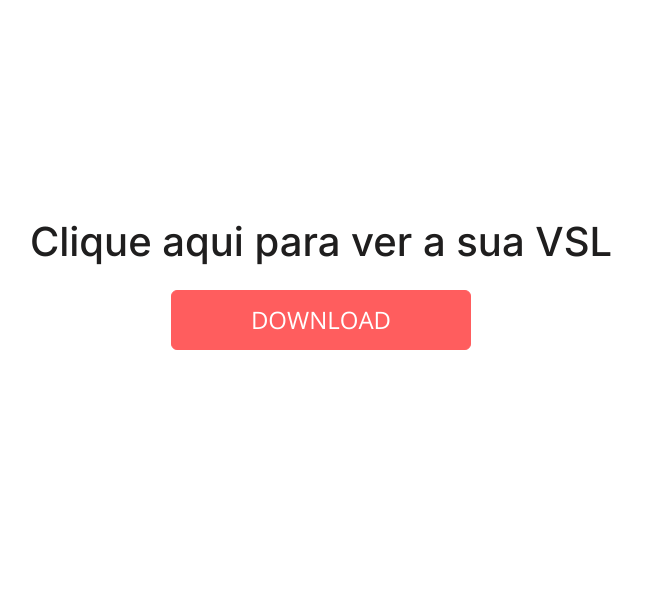
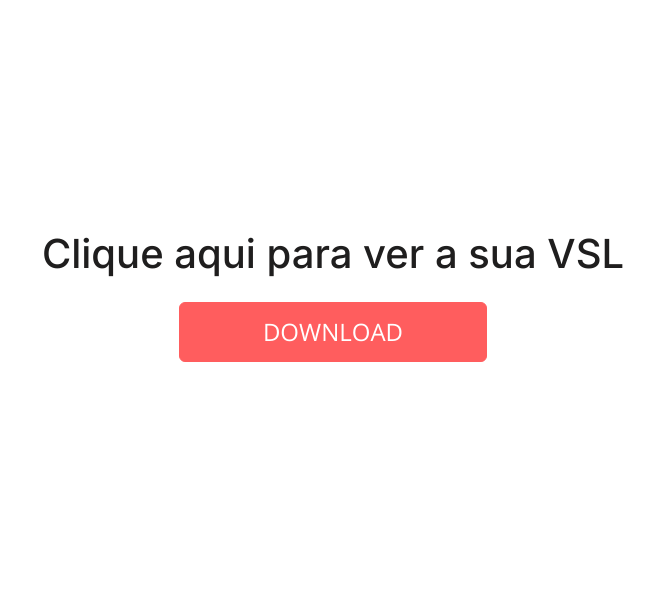
Before and after one commit to LucasAdriSilva/WebVSL, a Flask app: template templates/resultado.html in a window 1280 px wide. Shown: the part 104-694 px from the top of the page, without its empty margins (307-961 px from the left). Run offline with Flask 2, Linux system fonts and the light colour scheme; the template is opened without the code that fills it, so the values that code supplies are empty; some libraries are stand-ins or nearby versions.

Commit message:
refactor(WebVSL): Correção de centralização resultado.html

```diff
--- a/templates/resultado.html
+++ b/templates/resultado.html
@@ -69,7 +69,6 @@
     <main id="main">
         <section id="about" class="about">
             <div class="container" data-aos="fade-up">
-                <div class="row gy-4">
 
                     <div id="body" class="row d-flex flex-column align-items-center">
                         <h1 id="inv" class="text-center">
@@ -85,7 +84,7 @@
                         <div class="circle"></div>
                     </div>
 
-                </div>
+
             </div>
         </section>
 
```
